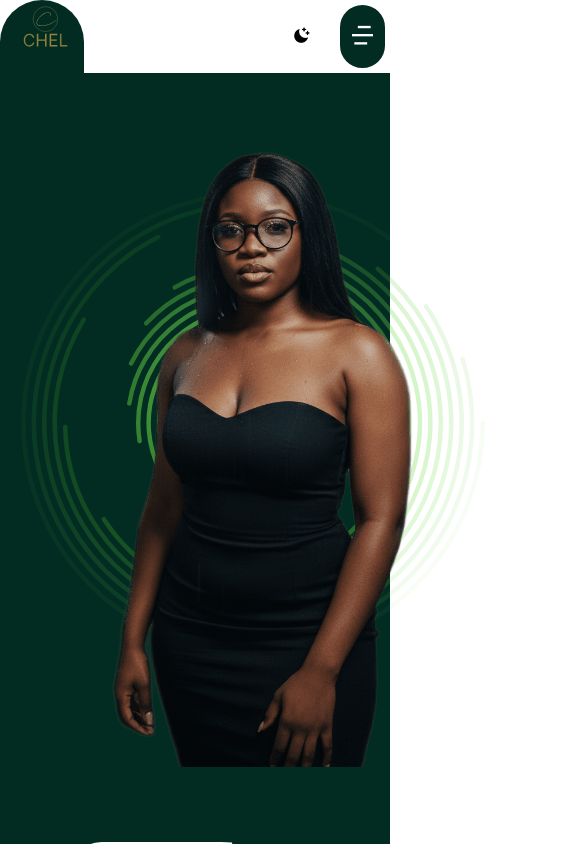
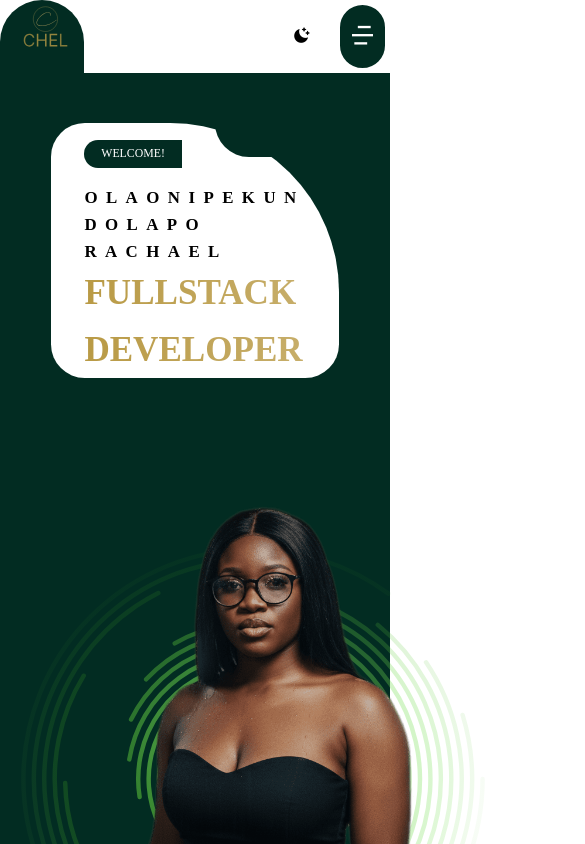
Before and after one commit to Lovethrech/my-main-portfolio, a Vue app: page / in a window 390 px wide. Shown: the top 844 px of the page, 585 px wide, since content can reach past the window. Built offline with nearby package versions, Linux system fonts and the light colour scheme.

Commit message:
working on the hero components.

```diff
--- a/src/components/hero/HeroCtn.vue
+++ b/src/components/hero/HeroCtn.vue
@@ -21,7 +21,7 @@ import HeroUserProfileImage from './HeroUserProfileImage.vue';
 
 @media screen and (max-width: 1024px) {
     .hero-ctn{
-        flex-direction: column-reverse;
+        flex-direction: column;
     }
 }
 </style>
--- a/src/components/hero/HeroTextAndBtnCtn.vue
+++ b/src/components/hero/HeroTextAndBtnCtn.vue
@@ -12,4 +12,10 @@ import HeroTextCtn from './HeroTextCtn.vue';
 .hero-text-and-btn-ctn{
     margin: 8vh 0 0 8vh;
 }
+
+@media screen and (max-width: 1024px) {
+    .hero-text-and-btn-ctn{
+        margin:6vh;
+    }
+}
 </style>
--- a/src/components/hero/HeroTextCtn.vue
+++ b/src/components/hero/HeroTextCtn.vue
@@ -70,4 +70,10 @@ const boxDefaultWidth=ref("40vh");
     background-clip: text;
     color:transparent;
 }
+
+@media screen and (max-width: 1024px) {
+    .hero-text-author-job-role{
+        font-size: 9vw;
+    }
+}
 </style>
--- a/src/components/hero/HeroUserProfileImage.vue
+++ b/src/components/hero/HeroUserProfileImage.vue
@@ -15,6 +15,9 @@
 }
 
 @media screen and (max-width: 1024px) {
-
+    .hero-user-profile-image-ctn{
+        margin: 0 auto;
+        gap:0;
+    }
 }
 </style>
--- a/src/components/nav/MobileNav.vue
+++ b/src/components/nav/MobileNav.vue
@@ -84,7 +84,7 @@ const displayDropdown=()=>{
     background-color: var(--general-components-bg-color);
     width:10vh;
     height: 5vh;
-    margin: 0 0 0 0.5vh;
+    margin: 0;
     border-radius: 0 0 10vh 10vh;
 }
 .mobile-nav-link-desc{
```
